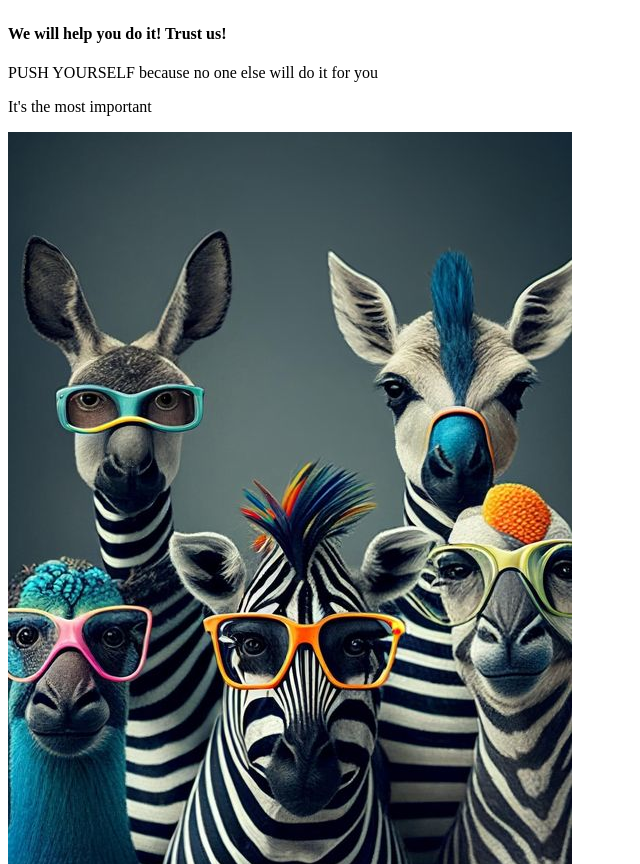
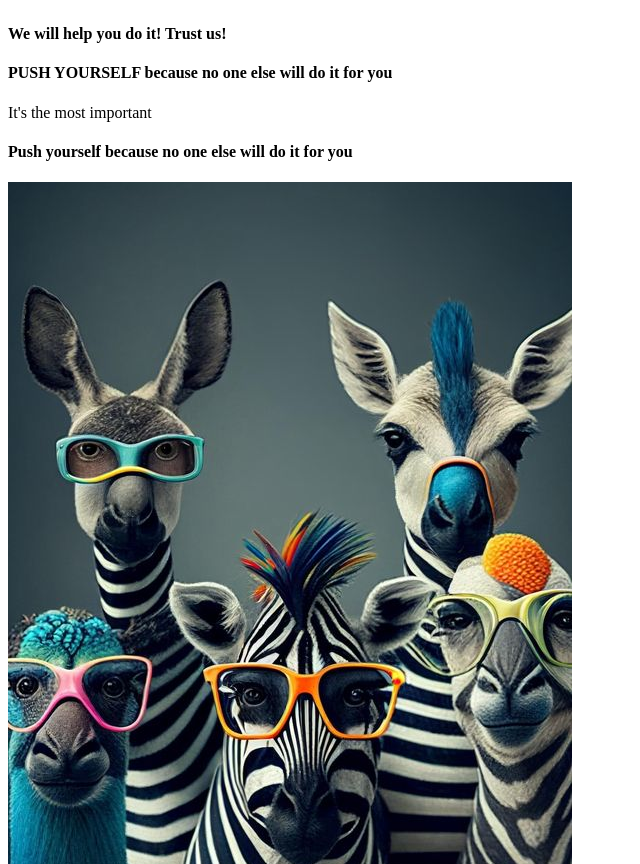
Before and after one commit to mashyyza/Hillel_JavaScript_HW, a plain HTML site: page index.html in a window 1280 px wide. Shown: the part 869-1733 px from the top of the page, without its empty margins (0-640 px from the left). Drawn offline with Linux system fonts and the light colour scheme; files whose address does not match are found by name.

Commit message:
change p on h4 in article

```diff
--- a/index.html
+++ b/index.html
@@ -12,8 +12,9 @@
         <h4>We will help you do it! Trust us!</h4>
     </header>
     <article>
-        <p>PUSH YOURSELF because no one else will do it for you</p>
+        <h4>PUSH YOURSELF because no one else will do it for you</h4>
         <p>It's the most important</p>
+        <h4>Push yourself because no one else will do it for you</h4>
     </article>
     <footer>
         <img src="../HW30 Git rebase/img/15895c9ab65cc591617d5130fe2ab88d.jpg" alt="photo">
```
